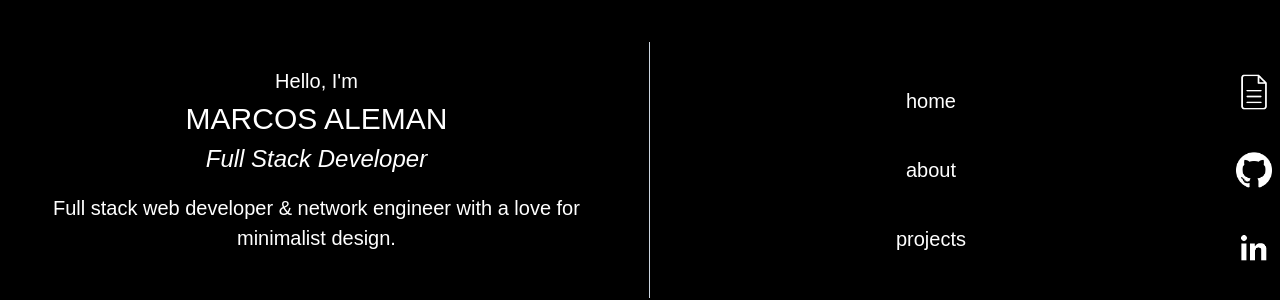
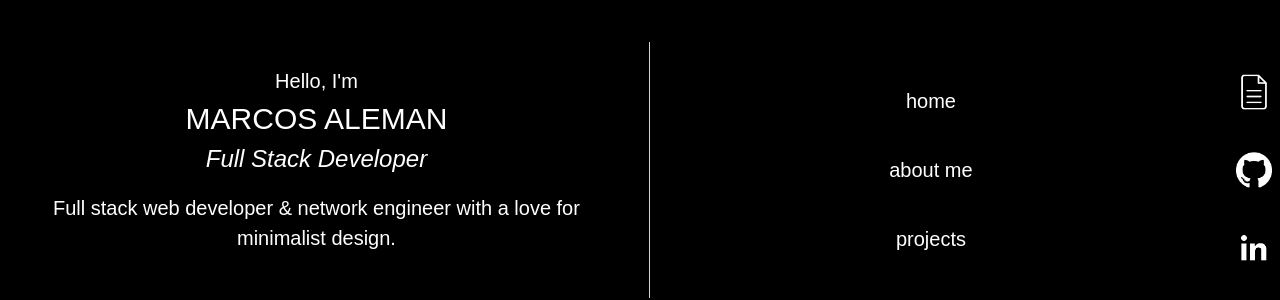
Before and after one commit to EruditeCoder/portfolio, a React (Create React App) app: page / in a window 1280 px wide. Shown: the part 150-450 px from the top of the page. Built offline with nearby package versions, Linux system fonts and the light colour scheme.

Commit message:
Modified ListToggle.js

```diff
--- a/src/Components/List.js
+++ b/src/Components/List.js
@@ -3,25 +3,24 @@ import { Link } from 'react-router-dom'
 import ListToggle from './ListToggle'
 
 const List = () => {
-
     return (
         <ul className="text-xl text-center flex flex-col justify-between h-full pt-6 pb-6"
             onClick={(event) => ListToggle(event)}>
-            <li>
-                <Link to="/">
+            <Link to="/">
+                <li>
                     home
-                </Link>
-            </li>
-            <li>
-                <Link to="/about-me">
-                    about
-                </Link>
-            </li>
-            <li>
-                <Link to="/projects">
+                </li>
+            </Link>
+            <Link to="/about-me">
+                <li>
+                    about me
+                </li>
+            </Link>
+            <Link to="/projects">
+                <li>
                     projects
-                </Link>
-            </li>
+                </li>
+            </Link>
         </ul>
     )
 }
--- a/src/Components/ListToggle.js
+++ b/src/Components/ListToggle.js
@@ -1,9 +1,12 @@
-import React from 'react'
-
-const ListToggle = (props) => {
-    console.log("hello")
-    console.log(props.target)
-
+const ListToggle = (event) => {
+    for (let i = 0; i < event.target.parentElement.children.length; i++) {
+        const element = event.target.parentElement.children[i].firstChild
+        if (element.classList.contains("font-bold") > 0) {
+            element.classList.remove("font-bold")
+        } else if (event.target === event.target.parentElement.children[i]) {
+            element.classList.add("font-bold")
+        }
+    }
 }
 
 export default ListToggle
```
